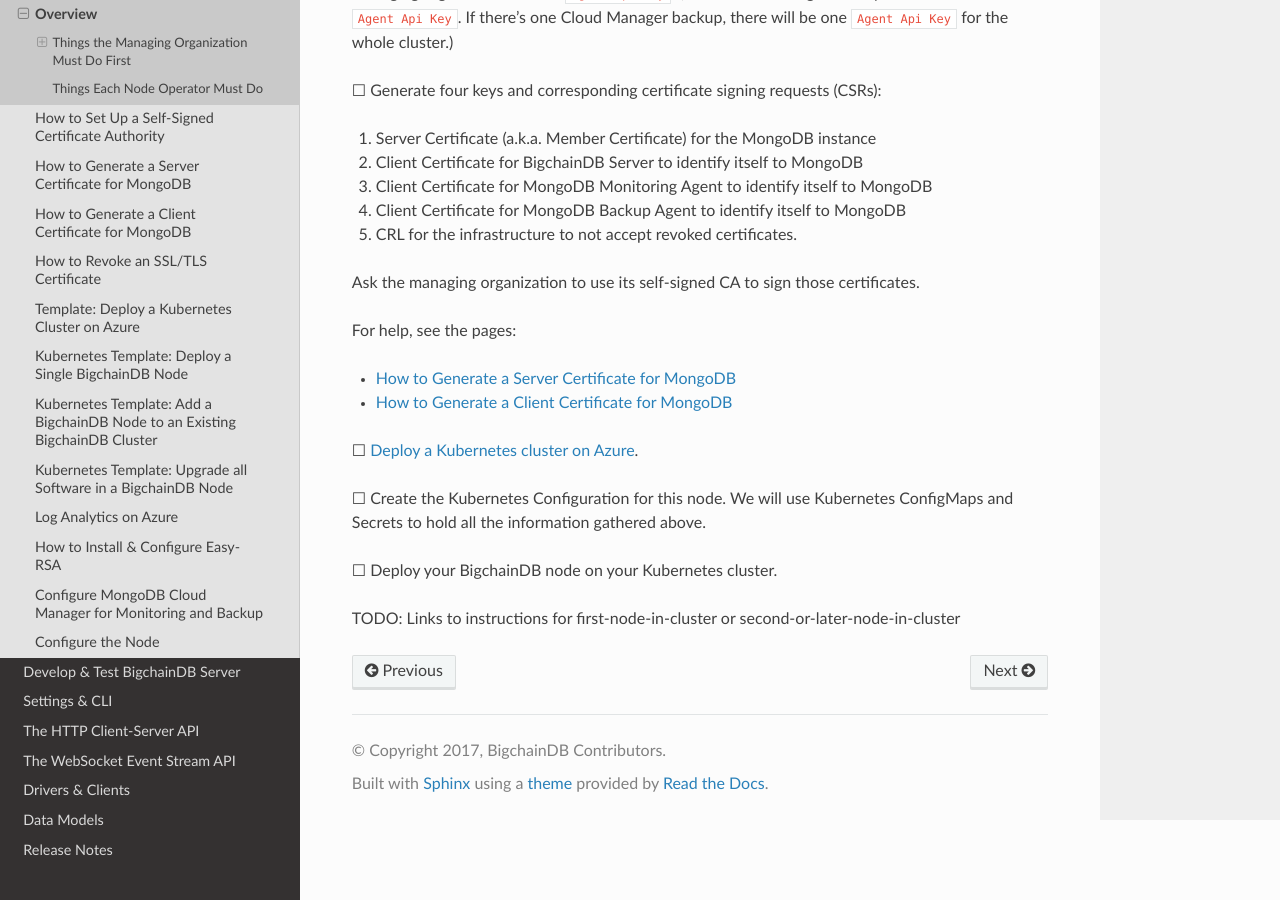
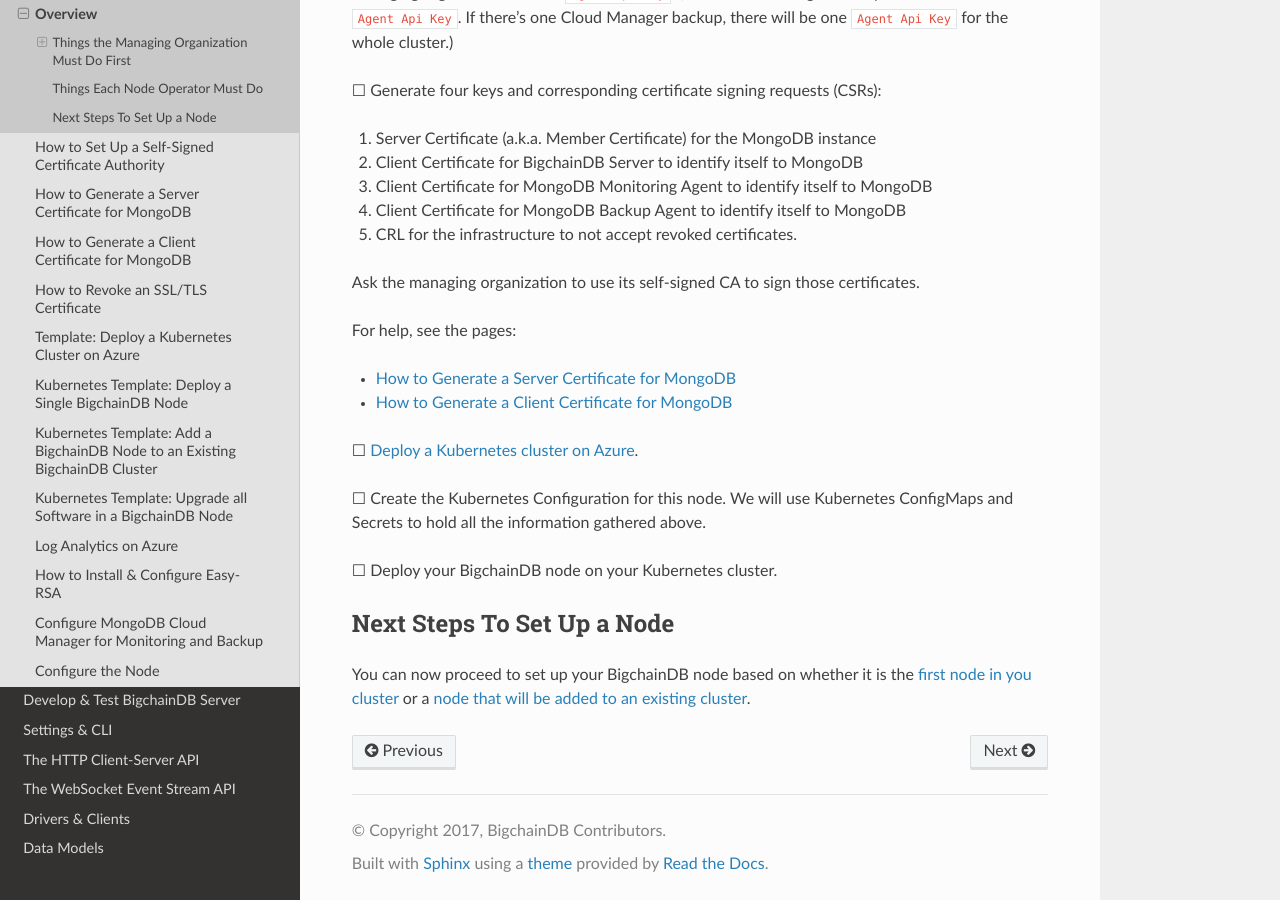
Before and after one commit to bigchaindb/bigchaindb, a Sphinx documentation site: the page built from docs/server/source/cloud-deployment-templates/workflow.rst, in a window 1280 px wide and 900 px high, scrolled down 1803 px. Built offline with Sphinx 7.4.7 and the Read the Docs theme 2.0.0, drawn with Linux system fonts in a browser that asks for light colours; pages that are not in the unit, such as notebooks, are missing from menus.

Commit message:
Add links in workflow document

```diff
--- a/docs/server/source/cloud-deployment-templates/workflow.rst
+++ b/docs/server/source/cloud-deployment-templates/workflow.rst
@@ -135,4 +135,11 @@
 
 ☐ Deploy your BigchainDB node on your Kubernetes cluster.
 
-TODO: Links to instructions for first-node-in-cluster or second-or-later-node-in-cluster
+Next Steps To Set Up a Node
+---------------------------
+
+You can now proceed to set up your BigchainDB node based on whether it is the
+:ref:`first node in you cluster
+<Kubernetes Template: Deploy a Single BigchainDB Node>` or a
+:ref:`node that will be added to an existing cluster
+<Kubernetes Template: Add a BigchainDB Node to an Existing BigchainDB Cluster>`.
```
